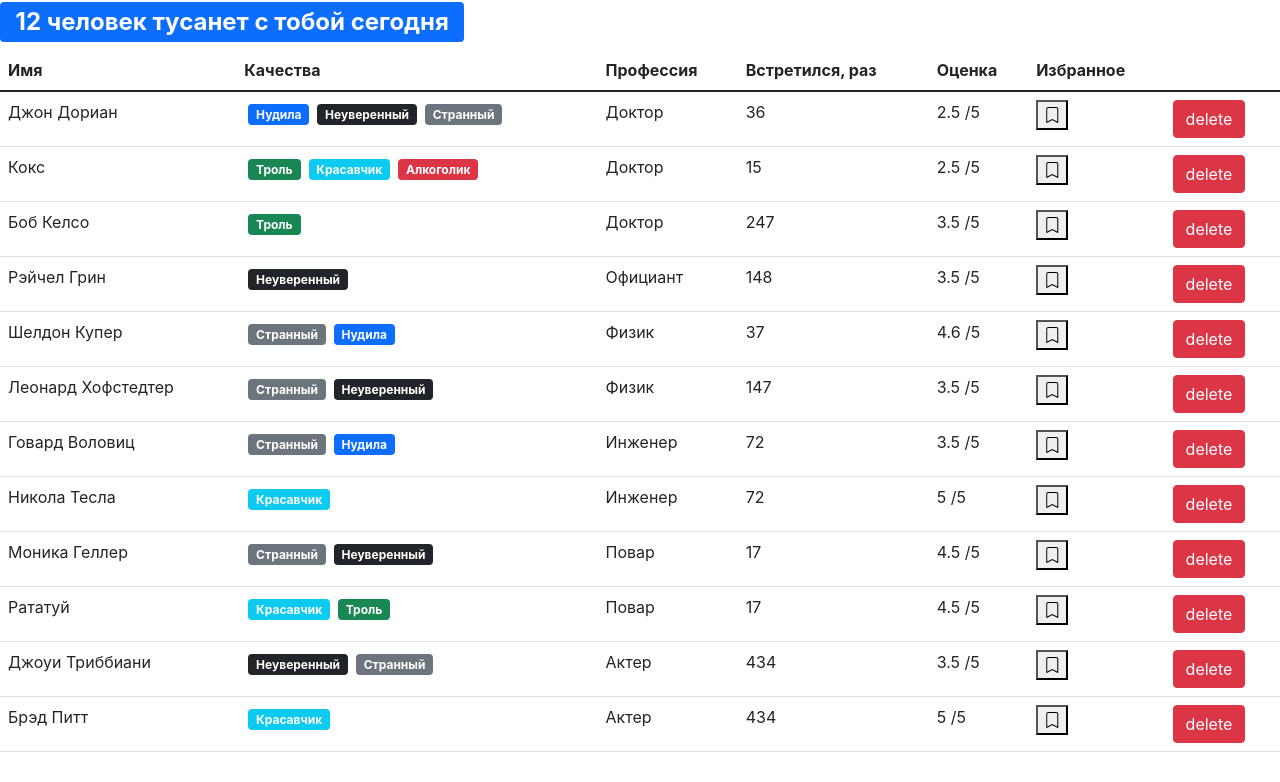
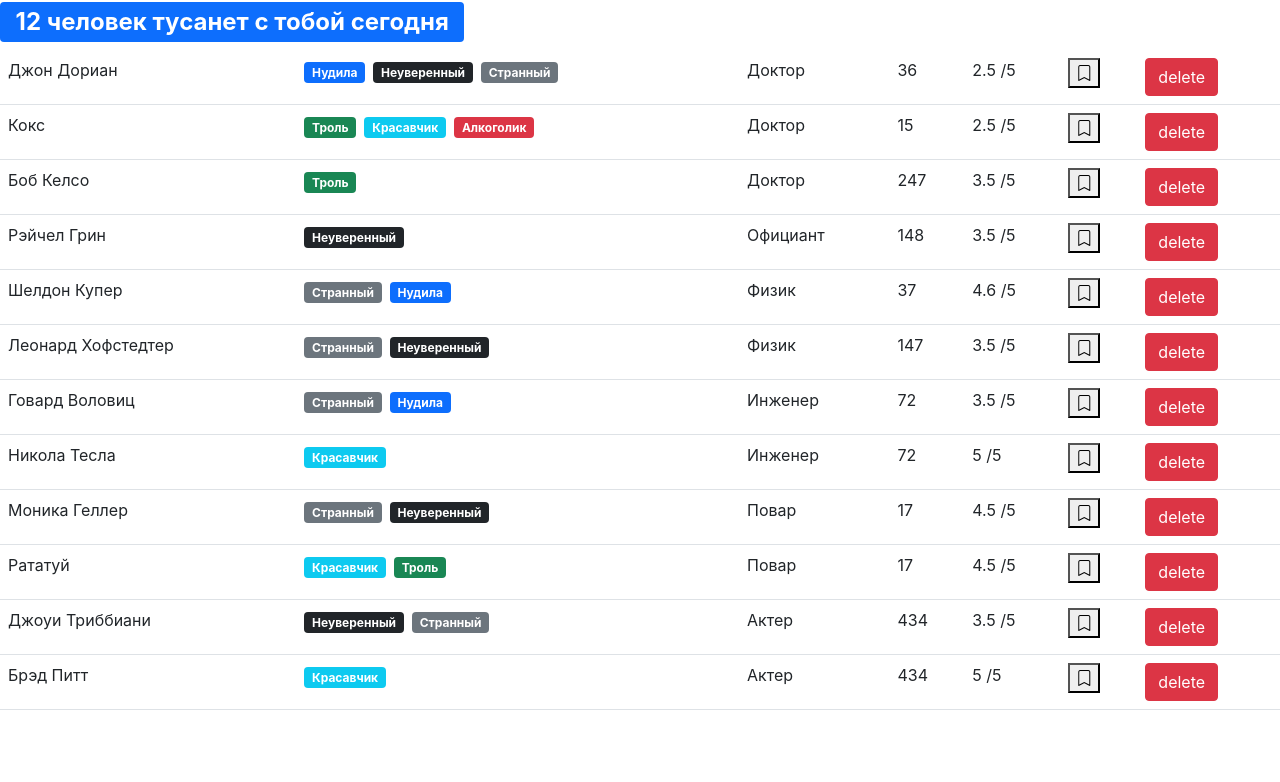
Before and after one commit to Operator34/course_project, a React (Create React App) app: page / in a window 1280 px wide. Shown: the top 782 px of the page. Built offline with nearby package versions, Linux system fonts and the light colour scheme.

Commit message:
add bookmark add headTable v1.2

```diff
--- a/src/app/components/bookmark.jsx
+++ b/src/app/components/bookmark.jsx
@@ -1,13 +1,13 @@
 import React from "react";
 
 const Bookmark = (props) => {
-    console.log(props.user.bookmark);
+  const {user, onHandleBookmark} = props
+
   return (
     <button
-     onClick={() => props.onHandleBookmark(props.user._id) }
+     onClick={() => onHandleBookmark(user._id)}
     >
-       { console.log(props.user.bookmark)}
-       {props.user.bookmark ? <i className='bi bi-bookmark-heart'></i> : <i className='bi bi-bookmark'></i>}
+      {user.bookmark ? <i className='bi bi-bookmark-heart'></i> : <i className='bi bi-bookmark'></i>}
     </button>
   );
 };
--- /dev/null
+++ b/src/app/components/headTable.jsx
@@ -0,0 +1,18 @@
+import React from "react";
+
+const HeadTable = () => {
+
+            <thead>
+                <tr>
+                    <th scope="col">Имя</th>
+                    <th scope="col">Качества</th>
+                    <th scope="col">Профессия</th>
+                    <th scope="col">Встретился, раз</th>
+                    <th scope="col">Оценка</th>
+                    <th scope="col">Избранное</th>
+                    <th />
+                </tr>
+            </thead>
+
+}
+export default HeadTable
--- a/src/app/components/users.jsx
+++ b/src/app/components/users.jsx
@@ -1,6 +1,7 @@
 import React, { useState } from "react";
 import api from "../api/index"
 import SearchStatus from "./searchStatus";
+import HeadTable from "./headTable";
 
 import User from "./user"
 
@@ -24,19 +25,9 @@ const Users = () => {
         <SearchStatus
             userCount = {userCount}
          />
-            {users.length > 0 && (
+            {userCount > 0 && (
                 <table className="table">
-                    <thead>
-                        <tr>
-                            <th scope="col">Имя</th>
-                            <th scope="col">Качества</th>
-                            <th scope="col">Профессия</th>
-                            <th scope="col">Встретился, раз</th>
-                            <th scope="col">Оценка</th>
-                            <th scope="col">Избранное</th>
-                            <th />
-                        </tr>
-                    </thead>
+                <HeadTable />
                     <tbody>
                         {users.map((user) => (
                             <User
```
